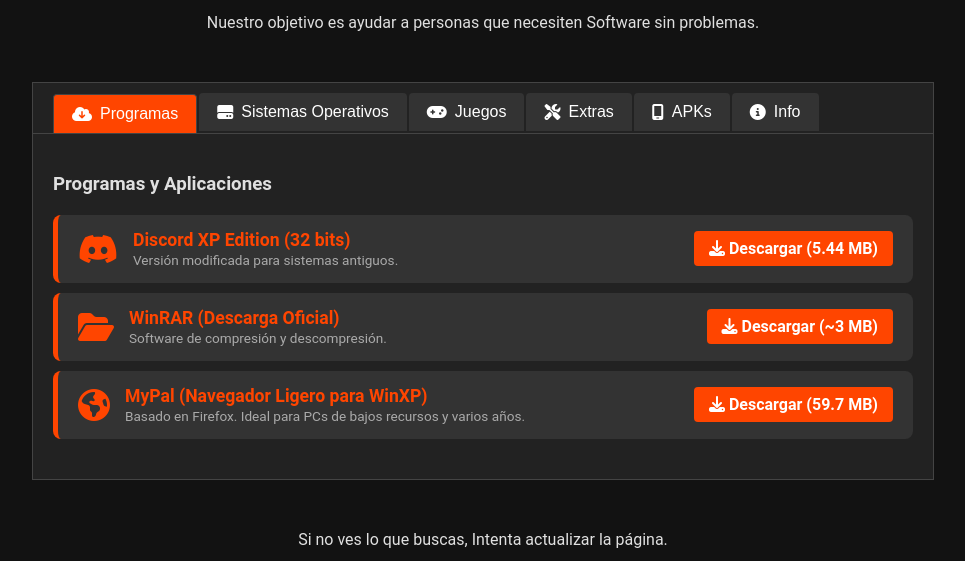
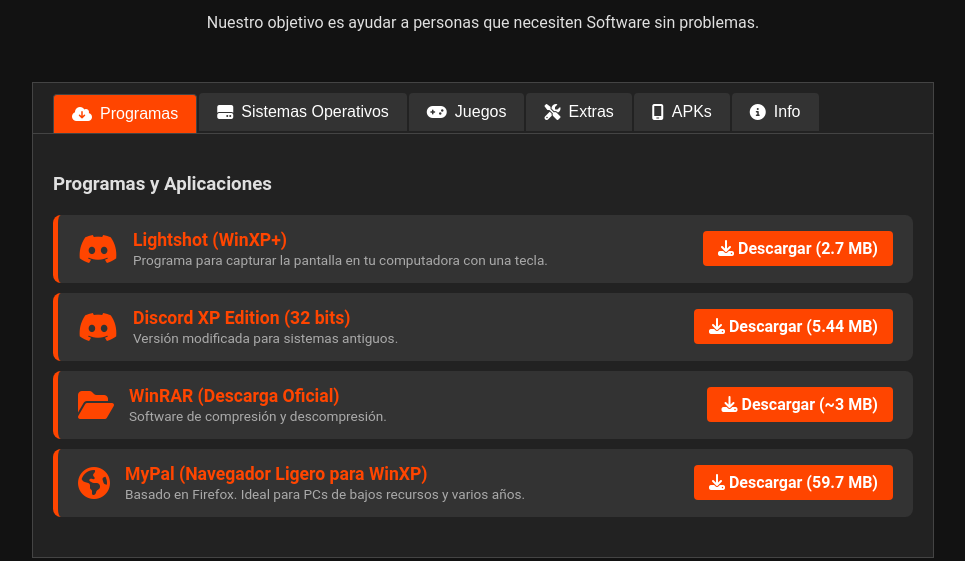
Before and after one commit to foxorange224/foxorange224.github.io, a plain HTML site: page index.html in a window 1280 px wide. Shown: the part 313-874 px from the top of the page, without its empty margins (157-1122 px from the left). Drawn offline with Linux system fonts and the light colour scheme.

Commit message:
Update index.html

```diff
--- a/index.html
+++ b/index.html
@@ -232,6 +232,19 @@
             <h3>Programas y Aplicaciones</h3>
             <div class="enlaces-list-container">
 
+                <a href="https://app.prntscr.com/build/setup-lightshot.exe" class="enlace-list-item" target="_blank">
+                    <div class="item-info">
+                        <i class="fa-brands fa-discord"></i>
+                        <div class="item-text">
+                            <h4>Lightshot (WinXP+)</h4>
+                            <p>Programa para capturar la pantalla en tu computadora con una tecla.</p>
+                        </div>
+                    </div>
+                    <span class="item-descarga">
+                        <i class="fa-solid fa-download"></i> Descargar (2.7 MB)
+                    </span>
+                </a>
+
                 <a href="https://www.mediafire.com/file/zc6ebqz8p7z0p4m/discord-xpedition-x86-32.zip/file" class="enlace-list-item" target="_blank">
                     <div class="item-info">
                         <i class="fa-brands fa-discord"></i>
```
